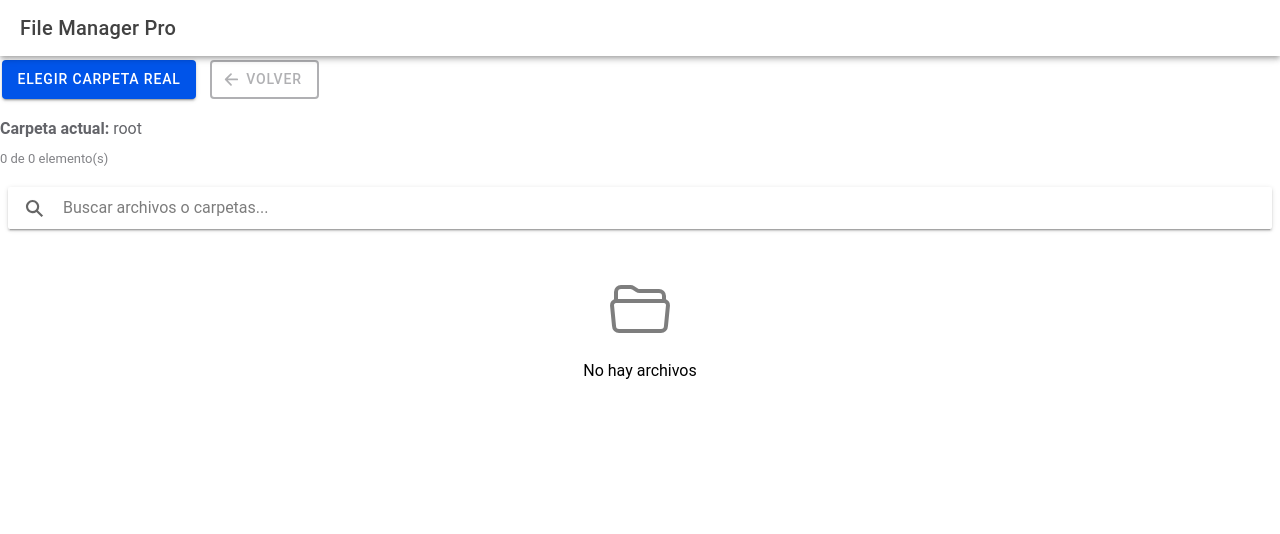
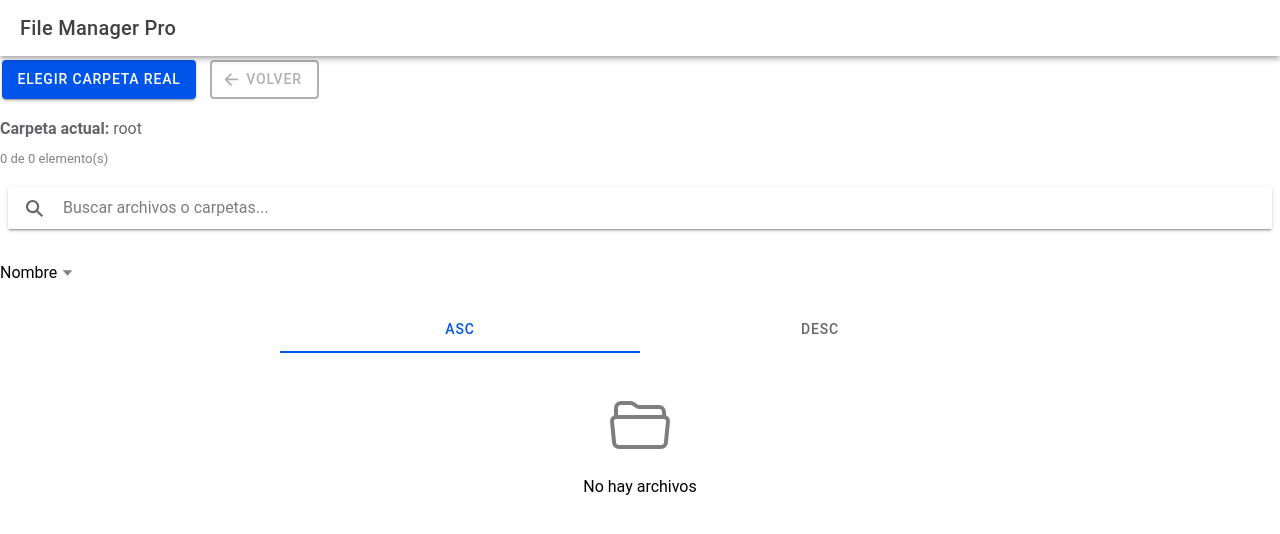
Before and after one commit to JoelEzequielV/filemanagerapp, a React (Vite) app: page / in a window 1280 px wide. Shown: the top 534 px of the page. Built offline with nearby package versions, Linux system fonts and the light colour scheme; what @capacitor/core would draw is missing.

Commit message:
feat: agregar ordenamiento por nombre, fecha y tamaño

```diff
--- a/src/pages/Home.tsx
+++ b/src/pages/Home.tsx
@@ -11,7 +11,11 @@ import {
   IonText,
   IonIcon,
   IonSpinner,
-  IonSearchbar
+  IonSearchbar,
+  IonSelect,
+  IonSelectOption,
+  IonSegment,
+  IonSegmentButton,
 } from '@ionic/react';
 
 import {
@@ -27,7 +31,7 @@ import {
 } from 'ionicons/icons';
 
 import { formatBytes, formatDate } from '../utils/fileFormat';
-import { useState } from 'react';
+import { useEffect, useState } from 'react';
 import { pickDirectory, listFiles } from '../services/safService';
 import type { FileItem, FolderResponse } from '../types/file';
 
@@ -39,6 +43,8 @@ const Home: React.FC = () => {
   const [currentName, setCurrentName] = useState<string>('root');
   const [history, setHistory] = useState<string[]>([]);
   const [loading, setLoading] = useState(false);
+  const [sortBy, setSortBy] = useState<'name' | 'date' | 'size'>('name');
+  const [sortOrder, setSortOrder] = useState<'asc' | 'desc'>('asc');
 
   const loadFolder = async (uri: string, pushHistory = true) => {
     try {
@@ -50,13 +56,13 @@ const Home: React.FC = () => {
         setHistory((prev) => [...prev, currentUri]);
       }
 
-      const sortedFiles = sortFiles(result.files);
+      const baseFiles = [...result.files];
 
-      setAllFiles(sortedFiles);
-      setFiles(sortedFiles);
+      setAllFiles(baseFiles);
       setSearch('');
+      setFiles(sortFiles(baseFiles, sortBy, sortOrder));
 
-      setFiles(sortedFiles);
+
       setCurrentUri(result.currentUri);
       setCurrentName(result.currentName || 'Carpeta');
     } catch (error) {
@@ -91,13 +97,13 @@ const Home: React.FC = () => {
 
       const result: FolderResponse = await listFiles(previousUri);
 
-      const sortedFiles = sortFiles(result.files);
+      const baseFiles = [...result.files];
 
-      setAllFiles(sortedFiles);
-      setFiles(sortedFiles);
+      setAllFiles(baseFiles);
       setSearch('');
+      setFiles(sortFiles(baseFiles, sortBy, sortOrder));
 
-      setFiles(sortedFiles);
+
       setCurrentUri(result.currentUri);
       setCurrentName(result.currentName || 'Carpeta');
       setHistory(newHistory);
@@ -137,32 +143,58 @@ const Home: React.FC = () => {
     return documentOutline;
   };
   /* CENTRALIZAR ORDENAMIENTO */
-  const sortFiles = (items: FileItem[]) => {
+  const sortFiles = (
+    items: FileItem[],
+    criteria: 'name' | 'date' | 'size' = sortBy,
+    order: 'asc' | 'desc' = sortOrder
+  ) => {
     return [...items].sort((a, b) => {
+      // Siempre carpetas primero
       if (a.type === 'directory' && b.type !== 'directory') return -1;
       if (a.type !== 'directory' && b.type === 'directory') return 1;
 
-      return a.name.localeCompare(b.name, 'es', { sensitivity: 'base' });
+      let comparison = 0;
+
+      if (criteria === 'name') {
+        comparison = a.name.localeCompare(b.name, 'es', { sensitivity: 'base' });
+      }
+
+      if (criteria === 'date') {
+        comparison = a.lastModified - b.lastModified;
+      }
+
+      if (criteria === 'size') {
+        comparison = a.size - b.size;
+      }
+
+      return order === 'asc' ? comparison : -comparison;
     });
   };
 
   /* AGREGAR LA FUNCIÓN DE FILTRADO */
   const handleSearch = (value: string) => {
     setSearch(value);
+    setFiles(applyFiltersAndSort(allFiles, value));
+  };
 
-    const term = value.trim().toLowerCase();
+  /* REAPLICAR ORDEN CUANDO CAMBIA FILTRO */
+  const applyFiltersAndSort = (items: FileItem[], term: string = search) => {
+    let filtered = [...items];
 
-    if (!term) {
-      setFiles(allFiles);
-      return;
+    const searchTerm = term.trim().toLowerCase();
+
+    if (searchTerm) {
+      filtered = filtered.filter((item) =>
+        item.name.toLowerCase().includes(searchTerm)
+      );
     }
 
-    const filtered = allFiles.filter((item) =>
-      item.name.toLowerCase().includes(term)
-    );
+    return sortFiles(filtered, sortBy, sortOrder);
+  };
 
-    setFiles(filtered);
-  };
+  useEffect(() => {
+    setFiles(applyFiltersAndSort(allFiles, search));
+  }, [sortBy, sortOrder]);
 
   return (
     <IonPage>
@@ -205,7 +237,32 @@ const Home: React.FC = () => {
           debounce={250}
           style={{ marginTop: '10px', marginBottom: '14px' }}
         />
+        <div style={{ display: 'flex', gap: '10px', marginBottom: '16px', flexWrap: 'wrap' }}>
+        <IonSelect
+          value={sortBy}
+          placeholder="Ordenar por"
+          onIonChange={(e) => setSortBy(e.detail.value)}
+          interface="popover"
+          style={{ minWidth: '160px' }}
+        >
+          <IonSelectOption value="name">Nombre</IonSelectOption>
+          <IonSelectOption value="date">Fecha</IonSelectOption>
+          <IonSelectOption value="size">Tamaño</IonSelectOption>
+        </IonSelect>
 
+        <IonSegment
+          value={sortOrder}
+          onIonChange={(e) => setSortOrder(e.detail.value)}
+          style={{ flex: 1, minWidth: '180px' }}
+        >
+          <IonSegmentButton value="asc">
+            <IonLabel>Asc</IonLabel>
+          </IonSegmentButton>
+          <IonSegmentButton value="desc">
+            <IonLabel>Desc</IonLabel>
+          </IonSegmentButton>
+        </IonSegment>
+      </div>
         {loading && (
           <div style={{ textAlign: 'center', marginTop: '30px' }}>
             <IonSpinner name="crescent" />
```
Also changed, not shown: 1 other file (tests, documents, lock files or other folders).
